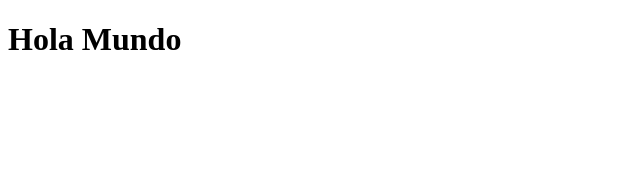
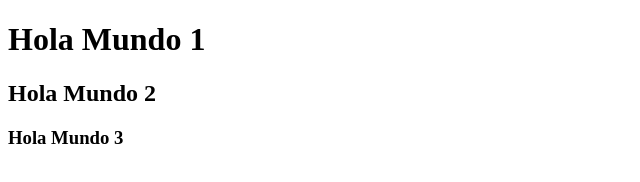
Before and after one commit to LuisaRuiz09/TallerAWS-GIT, a plain HTML site: page index.html in a window 1280 px wide. Shown: the whole page, without its empty margins (0-640 px from the left). Drawn offline with Linux system fonts and the light colour scheme.

Commit message:
Tercer Commit

```diff
--- a/index.html
+++ b/index.html
@@ -8,7 +8,9 @@
 </head>
 <body>
     <div>
-        <h1>Hola Mundo</h1>
+        <h1>Hola Mundo 1</h1>
+        <h2>Hola Mundo 2</h2>
+        <h3>Hola Mundo 3</h3>
 
     </div>
 
```
